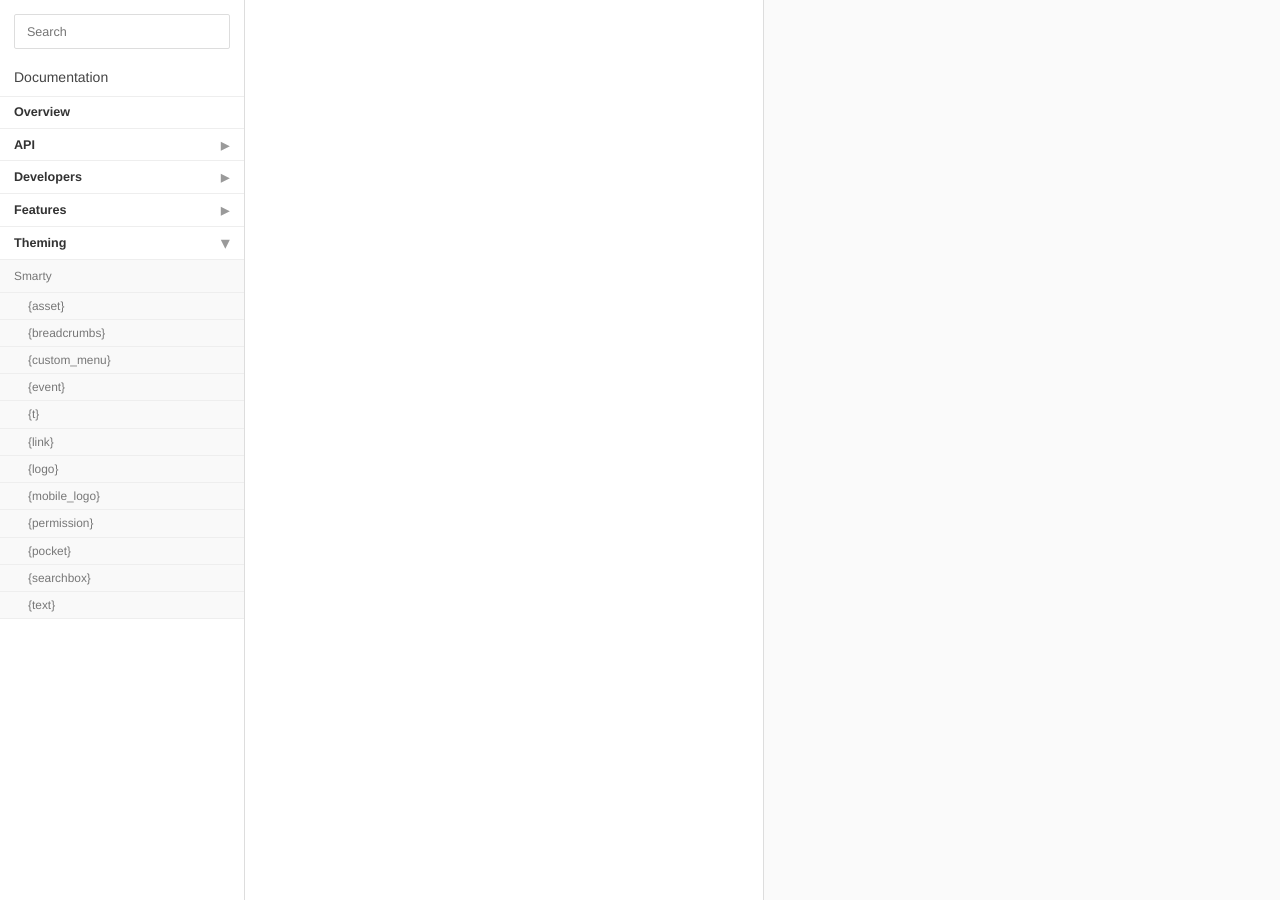
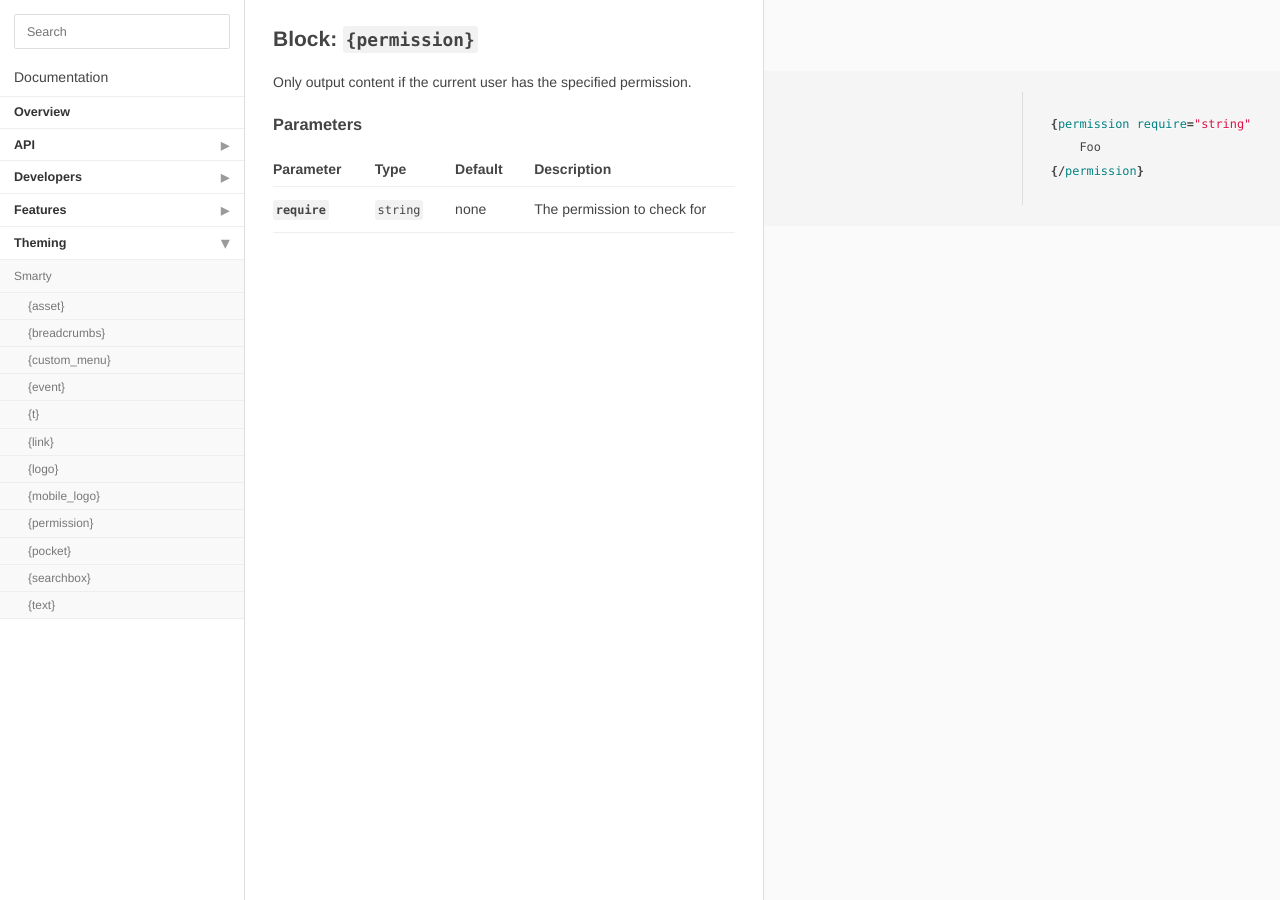
Before and after one commit to hgtonight/vanilladocs, a Jekyll site: the page built from theming/smarty/permission.md, in a window 1280 px wide. Built offline with Jekyll 4.4.1, drawn with Linux system fonts in a browser that asks for light colours; Markdown is read by kramdown in place of the engine named in the settings.

Commit message:
Add Smarty {permission} docs

````diff
--- a/theming/smarty/permission.md
+++ b/theming/smarty/permission.md
@@ -3,3 +3,19 @@ title: "{permission}"
 layout: page
 categories: ["Theming", "Smarty"]
 ---
+
+## Block: `{permission}`
+
+```smarty
+{permission require="string"}
+    Foo
+{/permission}
+```
+
+Only output content if the current user has the specified permission.
+
+### Parameters
+
+Parameter       | Type      | Default   | Description
+---             | ---       | ---       | ---
+__`require`__   | `string`  | none      | The permission to check for
````
